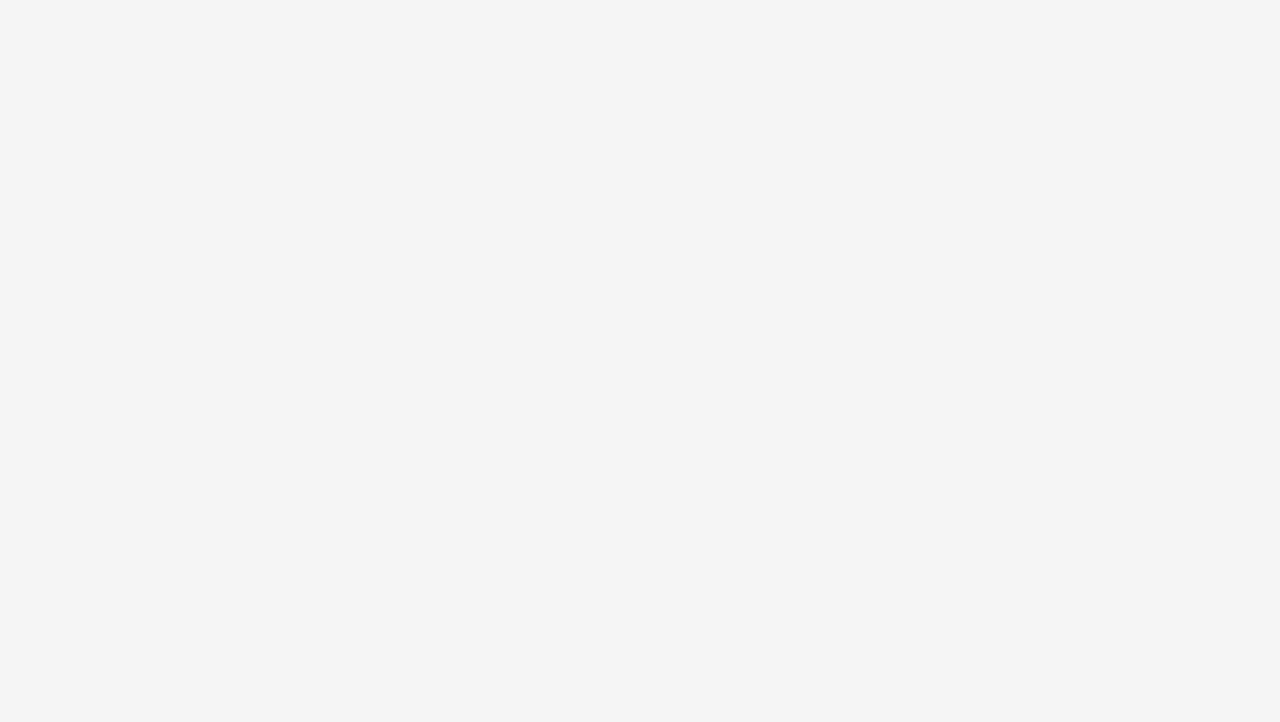
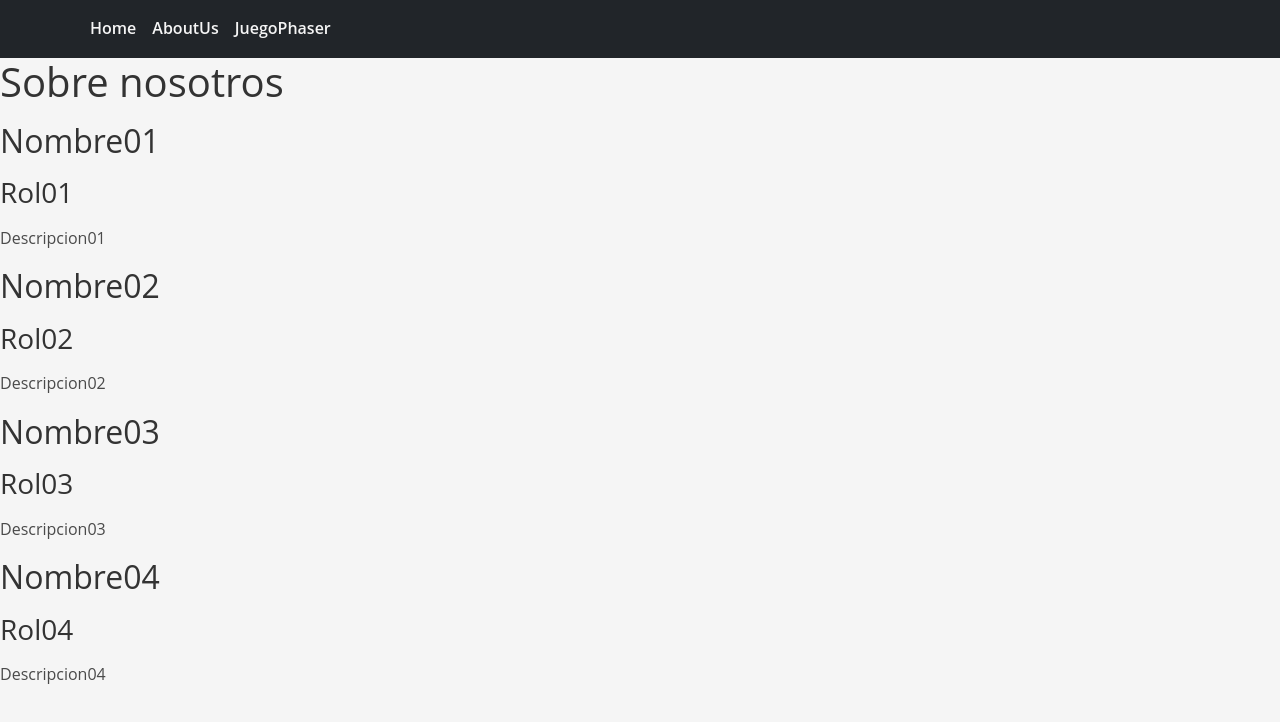
Before and after one commit to Chaves-Johanna-Milagro/proyectofinal_grupo_2, a React (Vite) app in the folder ProyectFinalGrupo2/: page /aboutUs in a window 1280 px wide. Before the commit this address had no page. Shown: the top 722 px of the page. Built offline with nearby package versions, Linux system fonts and the light colour scheme.

Commit message:
Rooteo del About Us
se muestra una plantilla básica del componente AboutUs, (requiere de personalización)

```diff
--- a/ProyectFinalGrupo2/src/App.jsx
+++ b/ProyectFinalGrupo2/src/App.jsx
@@ -3,6 +3,7 @@ import { Routes, Route } from 'react-router-dom';
 
 import Layout from './Components/Layout';
 import Home from './Components/Home';
+import AboutUs from './Components/AboutUs';
 import JuegoPhaser from './Components/JuegoPhaser';
 
 function App() {
@@ -12,6 +13,7 @@ function App() {
     <Routes>
       <Route path='/' element={ <Layout /> } >
         <Route index element={ <Home /> } />
+        <Route path='aboutUs' element={ <AboutUs/> } />
         <Route path='juegoPhaser' element={ <JuegoPhaser/> } />
       </Route>
     </Routes>
--- /dev/null
+++ b/ProyectFinalGrupo2/src/Components/AboutUs.jsx
@@ -0,0 +1,20 @@
+import React from "react";
+import aboutUsData from '../data/AboutUs.json';//seria como crear una variable o una referencia que contiene al json
+
+function AboutUs(){
+
+    return (
+        <div>
+            <h1>Sobre nosotros</h1>
+            {aboutUsData.map((member) => (
+                <div key={member.id}>
+                  <h2>{member.name}</h2>
+                  <h3>{member.rol}</h3>
+                  <p>{member.description}</p>
+                </div>
+            ))}
+
+        </div>
+    );
+};
+export default AboutUs;
--- a/ProyectFinalGrupo2/src/Components/JuegoPhaser.jsx
+++ b/ProyectFinalGrupo2/src/Components/JuegoPhaser.jsx
@@ -21,7 +21,7 @@ function JuegoPhaser(){
 
             parent: 'phaser-game',
             Scale: {
-                mode: Phaser.Scale.FIT, // redimencionamiento automatico
+                mode: Phaser.Scale.RESIZE, // redimencionamiento automatico
                 autoCenter:Phaser.Scale.CENTER_BOTH
             },
 
--- a/ProyectFinalGrupo2/src/Components/Layout.jsx
+++ b/ProyectFinalGrupo2/src/Components/Layout.jsx
@@ -18,6 +18,7 @@
                         <Navbar.Collapse id="basic-navbar-nav">
                             <Nav className="me-auto">
                                 <Nav.Link href="/">Home</Nav.Link>
+                                <Nav.Link href="/aboutUs">AboutUs</Nav.Link>
                                 <Nav.Link href="/juegoPhaser">JuegoPhaser</Nav.Link>
                             </Nav>
                         </Navbar.Collapse>
--- /dev/null
+++ b/ProyectFinalGrupo2/src/data/AboutUs.json
@@ -0,0 +1,21 @@
+[{
+    "id": 1,
+    "name": "Nombre01",
+    "rol": "Rol01",
+    "description": "Descripcion01"
+},{
+    "id": 2,
+    "name": "Nombre02",
+    "rol": "Rol02",
+    "description": "Descripcion02"
+},{
+    "id": 2,
+    "name": "Nombre03",
+    "rol": "Rol03",
+    "description": "Descripcion03"
+},{
+    "id": 4,
+    "name": "Nombre04",
+    "rol": "Rol04",
+    "description": "Descripcion04"
+}]
```
